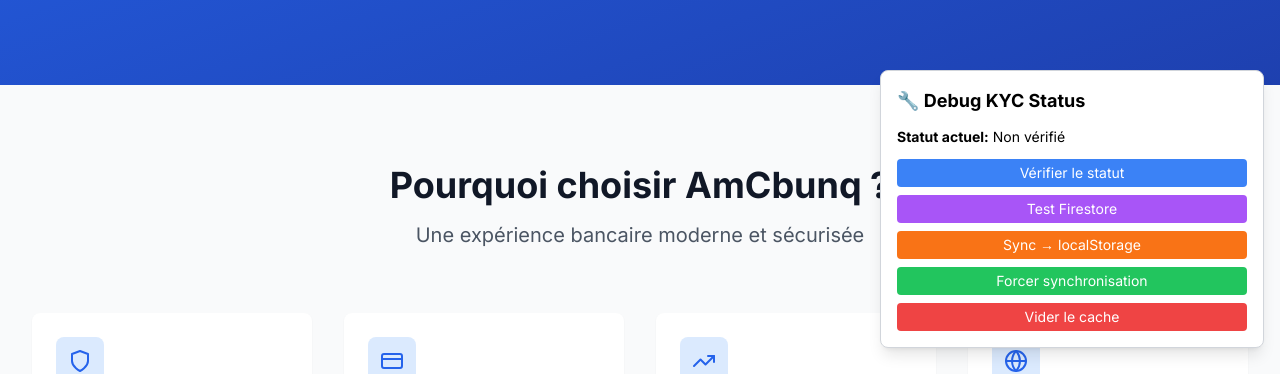
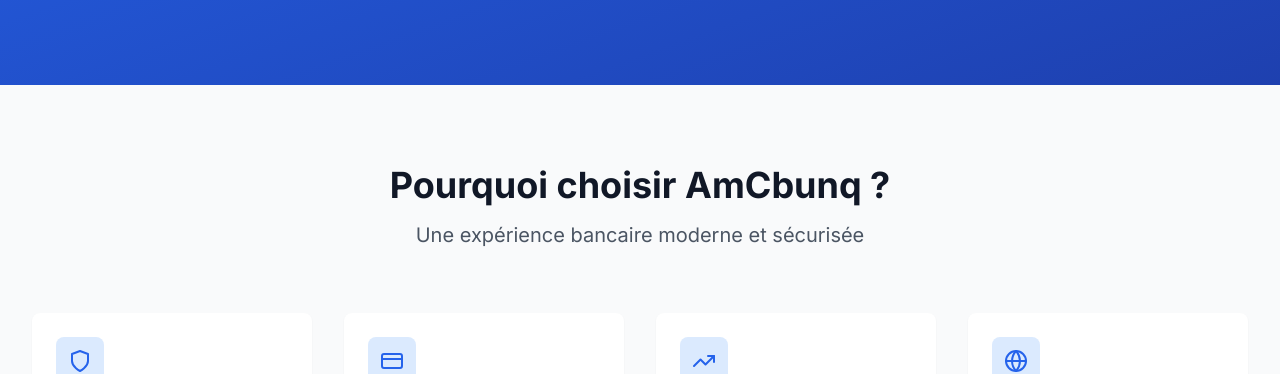
Before and after one commit to pricile448/amcb, a React (Vite) app: page / in a window 1280 px wide. Shown: the part 436-810 px from the top of the page. Built offline with nearby package versions, Linux system fonts and the light colour scheme; no server answers.

Commit message:
FEAT: Ajout guide logique métier IBAN et suppression composant debug temporaire

```diff
--- a/src/App.tsx
+++ b/src/App.tsx
@@ -32,9 +32,6 @@
 
 // Auth Guard
 import ProtectedRoute from './components/ProtectedRoute'
-
-// Debug Component (temporaire)
-import KycStatusDebug from './components/KycStatusDebug'
 
 function App() {
   return (
@@ -74,9 +71,6 @@
         </Route>
       </Routes>
 
-      {/* Debug Component - TEMPORAIRE */}
-      <KycStatusDebug />
-
       <Toaster
         position="top-right"
         toastOptions={{
```
Also changed, not shown: 1 other file (tests, documents, lock files or other folders).
